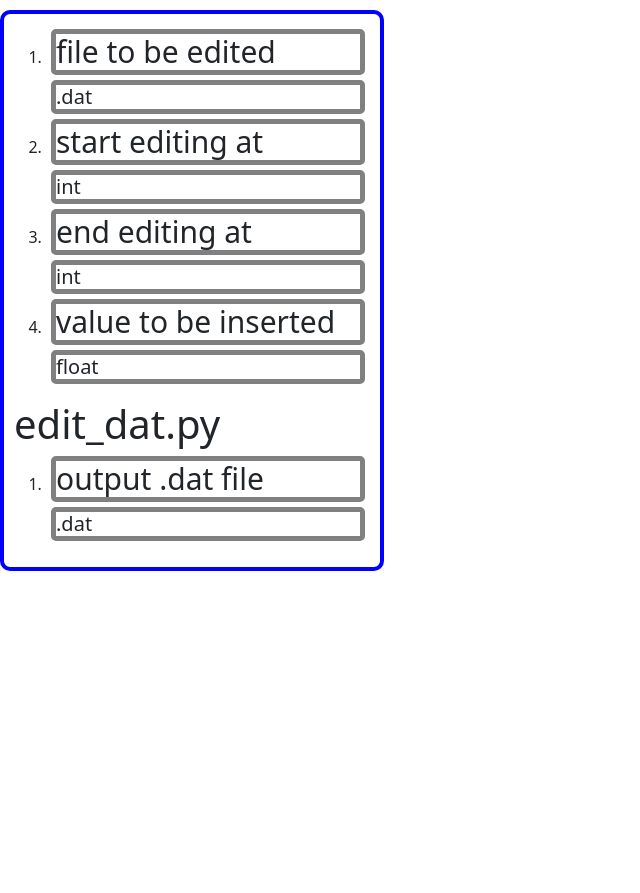
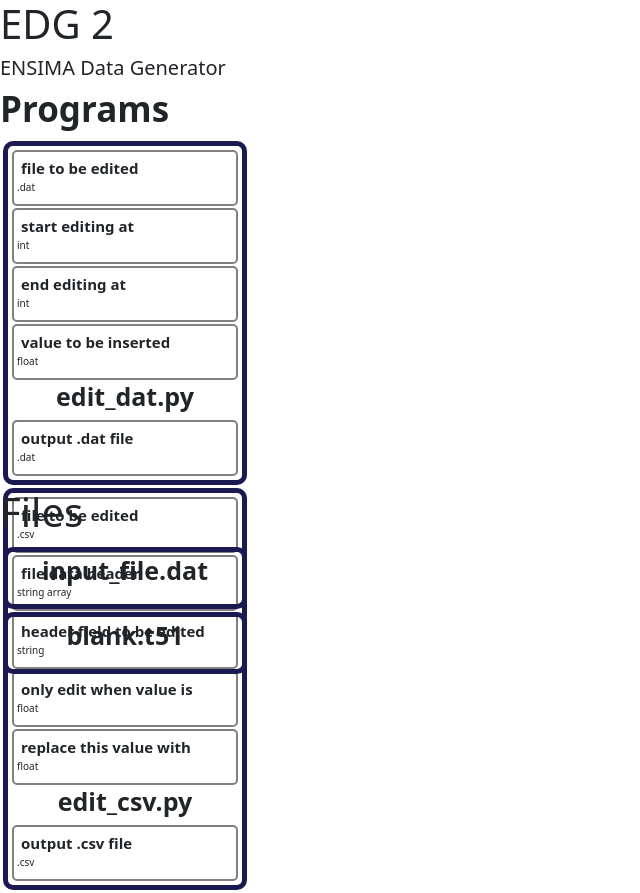
Before and after one commit to FRITZZZZZZZZZZ/vue_tutorial, a Vue app in the folder vue_start_spa/: page / in a window 1280 px wide. Shown: the whole page, without its empty margins (0-640 px from the left). Before the commit the page ends 800 px from the top, so only its background shows below. Built offline with nearby package versions, Linux system fonts and the light colour scheme.

Commit message:
More styling and representation of desired UI elements, problem of not beeing able to fix the page size to the view port size.

```diff
--- /dev/null
+++ b/vue_start_spa/public/files.json
@@ -0,0 +1,10 @@
+[{
+    "name": "input_file.dat",
+    "format": ".dat",
+    "relativePath": "pfad_dat"
+},
+{
+    "name": "blank.t51",
+    "format": "t51",
+    "relativePath": "pfad_t51"
+}]
--- a/vue_start_spa/public/subprogram_description.json
+++ b/vue_start_spa/public/subprogram_description.json
@@ -49,4 +49,62 @@
             "This is the result of the editing process."
         ]
     }
-}]
+},
+{
+    "name": "edit_csv.py",
+    "input": {
+        "parameterNamesLogical": [
+            "file",
+            "header",
+            "target_parameter",
+            "target_parameter_value_constraint",
+            "target_value"
+        ],
+        "parameterType": [
+            ".csv",
+            "string array",
+            "string",
+            "float",
+            "float"
+        ],
+        "parameterConstraints": [
+            "None",
+            "None",
+            "None",
+            "None",
+            "None"
+        ],
+        "parameterLabel": [
+            "file to be edited",
+            "file data header",
+            "header field to be edited",
+            "only edit when value is",
+            "replace this value with"
+        ],
+        "parameterExplanation": [
+            "the file in which any value of the target parameter matches\nthe value contraint will be replaced by the target value.",
+            "header attributes of the file data",
+            "data field to be edited",
+            "value that must prepopulate the field in order for it to be edited",
+            "value that will replace the constraint value"
+        ]
+    },
+    "output": {
+        "parameterNamesLogical": [
+            "file_edited"
+        ],
+        "parameterType": [
+            ".csv"
+        ],
+        "parameterConstraints": [
+            "None"
+        ],
+        "parameterLabel": [
+            "output .csv file"
+        ],
+        "parameterExplanation": [
+            "This is the result of the editing process."
+        ]
+    }
+}
+]
--- a/vue_start_spa/src/App.vue
+++ b/vue_start_spa/src/App.vue
@@ -13,32 +13,57 @@
     <create-page>
         :page-created="pageCreated"
     </create-page> -->
+    <body>
+        <header>
+            <span>
+                <div>
+                    <h1>EDG 2</h1>
+                    <h5>ENSIMA Data Generator</h5>
+                </div>
 
-    <subprogram
-        :subprograms="subprograms">
-    </subprogram>
+            </span>
+        </header>
+        <main>
+        <div
+            class="element-selector">
+            <div
+                class="subprograms">
+                <subprogram
+                    :subprograms="subprograms">
+                </subprogram>
+            </div>
+            <div
+                class="files">
+                <files
+                    :files="files">
+                </files>
+            </div>
+        </div>
+        </main>
+    </body>
 </template>
 
 <script>
 import NavBarLink from './components/NavBarLink.vue'
 
 import Subprogram from './components/Subprogram.vue';
+import Files from './components/Files.vue';
 
 import Navbar from './components/Navbar.vue';
-
 import PageViewer from './components/PageViewer.vue';
-
 import CreatePage from './components/CreatePage.vue';
 export default {
     components: {
         Navbar,
         PageViewer,
         CreatePage,
-        Subprogram
+        Subprogram,
+        Files
     },
     created() {
         this.getPages();
         this.getSubprograms();
+        this.getFiles();
     },
     data() {
         return {
@@ -61,7 +86,7 @@ export default {
                 this.subprograms = subprogramData;
             },
         async getFiles() {
-            let res = await fetch('files_description.json');
+            let res = await fetch('files.json');
             let fileData = await res.json();
             this.files = fileData;
         }
@@ -72,4 +97,33 @@ export default {
 }
 </script>
 <style>
+.body{
+    height: 100%;
+    width: 100%;
+    margin: 0px;
+    padding: 0px;
+    box-sizing: border-box;
+}
+.header{
+    height: 10vh;
+}
+.element-selector {
+    flex: 1;
+    display: flex;
+    flex-direction: column;
+    justify-content: space-around;
+}
+.subprograms {
+    width: min-content;
+    height: 400px;
+    min-width: 250px;
+    min-height: 250px;
+}
+.files {
+    width: min-content;
+    height: 400px;
+    min-width: 250px;
+    min-height: 250px;
+    overflow-y: auto;
+}
 </style>
--- /dev/null
+++ b/vue_start_spa/src/components/Files.vue
@@ -0,0 +1,52 @@
+<template>
+    <h1>Files</h1>
+    <div
+        class="file-selector">
+        <div
+            v-for="(file, index) in files"
+            :key="index"
+            class="file"
+            title="file.path">
+            <h2 class="file-name">{{ file.name }}</h2>
+            <h2 class="file-type">{{ file.type }}</h2>
+        </div>
+    </div>
+</template>
+
+<script>
+export default {
+    props: ['files']
+};
+</script>
+
+<style>
+*{
+    box-sizing: border-box;
+}
+h1 {
+    font-weight: bold;
+    font-size: 35px;
+}
+.file-selector {
+    overflow-y: auto;
+}
+.file {
+  border: 5px solid rgb(26, 26, 80);
+  border-radius: 10px;
+  width: auto;
+  padding: 3px;
+  margin: 3px;
+  display: flex;
+  flex-direction: column;
+}
+.file-name {
+    font-size: 25px;
+    text-align: center;
+    font-weight: bold;
+}
+.file-type {
+    font-size: 10px;
+    border-radius: 5px;
+    text-align: left;
+}
+</style>
--- a/vue_start_spa/src/components/Subprogram.vue
+++ b/vue_start_spa/src/components/Subprogram.vue
@@ -1,22 +1,35 @@
-<template>
-    <div class="color-coding" v-for="(subprogram) in subprograms">
-        <ol class="horizontal-list">
-            <li v-for="(parameterLabel, index) in subprogram.input.parameterLabel" :key="index">
-                <div title="Input API definition of this subprogram.">
-                    <h2>{{ subprogram.input.parameterLabel[index] }}</h2>
-                    <h3>{{ subprogram.input.parameterType[index] }}</h3>
+<template >
+    <h1>Programs</h1>
+    <div
+        class="subprogram-selector">
+        <div
+            class="subprogram"
+            v-for="(subprogram) in subprograms"
+            >
+            <span
+                :key="index"
+                title="Input API definition of this subprogram."
+                class="signatur">
+                <div
+                    class="signatur-element"
+                    :title="subprogram.input.parameterExplanation[index]"
+                    v-for="(parameterLabel, index) in subprogram.input.parameterLabel"
+                    >
+                    <h2 class="parameter-label">{{ subprogram.input.parameterLabel[index] }}</h2>
+                    <h3 class="parameter-type">{{ subprogram.input.parameterType[index] }}</h3>
                 </div>
-            </li>
-        </ol>
-        <h1>{{ subprogram.name }}</h1>
-        <ol>
-            <li v-for="(parameterLabel, index) in subprogram.output.parameterLabel" :key="index">
-                <div title="Output API definition of this subprogram">
-                    <h2>{{ subprogram.output.parameterLabel[index] }}</h2>
-                    <h3>{{ subprogram.output.parameterType[index] }}</h3>
+            </span>
+            <h1 class="subprogram-name">{{ subprogram.name }}</h1>
+            <span v-for="(parameterLabel, index) in subprogram.output.parameterLabel"
+                :key="index"
+                title="Output API definition of this subprogram"
+                class="signatur">
+                <div class="signatur-element" :title="subprogram.output.parameterExplanation[index]">
+                        <h2 class="parameter-label">{{ subprogram.output.parameterLabel[index] }}</h2>
+                        <h3 class="parameter-type">{{ subprogram.output.parameterType[index] }}</h3>
                 </div>
-            </li>
-        </ol>
+            </span>
+        </div>
     </div>
 </template>
 
@@ -27,24 +40,55 @@
 </script>
 
 <style scoped>
-.color-coding {
-  border: 4px solid blue;
+*{
+    box-sizing: border-box;
+}
+h1 {
+    font-weight: bold;
+    font-size: 35px;
+}
+.subprogram-selector {
+    overflow-y: auto;
+}
+.subprogram {
+  border: 5px solid rgb(26, 26, 80);
   border-radius: 10px;
-  padding: 10px;   /* innen Platz für Content */
-  margin: 10px 0;  /* Abstand zu anderen Elementen */
-  width: 30%;
+  width: auto;
+  padding: 3px;
+  margin: 3px;
+  display: flex;
+  flex-direction: column;
 }
-h2 {
-    margin: 5px;
-    font-size: 30px;
-    border: 5px solid grey;
+.signatur {
+    display: flex;
+    flex-direction: column;
+}
+.signatur-element {
+    border: 2px solid gray;
     border-radius: 5px;
+    padding: 3px;
+    margin: 1px;
+    width: auto;
+    display: inline-block;
 }
-h3 {
-    margin: 5px;
-    font-size: 20px;
-    border: 5px solid grey;
+.subprogram-name {
+    font-size: 25px;
+    text-align: center;
+    font-weight: bold;
+}
+.parameter-label {
+    font-size: 15px;
+    font-weight: bold;
     border-radius: 5px;
+    text-align: left;
+    margin: 0px;
+    padding: 3px;
+    margin: 1px;
+}
+.parameter-type {
+    font-size: 10px;
+    border-radius: 5px;
+    text-align: left;
 }
 
 </style>
```
Also changed, not shown: 1 other file (tests, documents, lock files or other folders).
